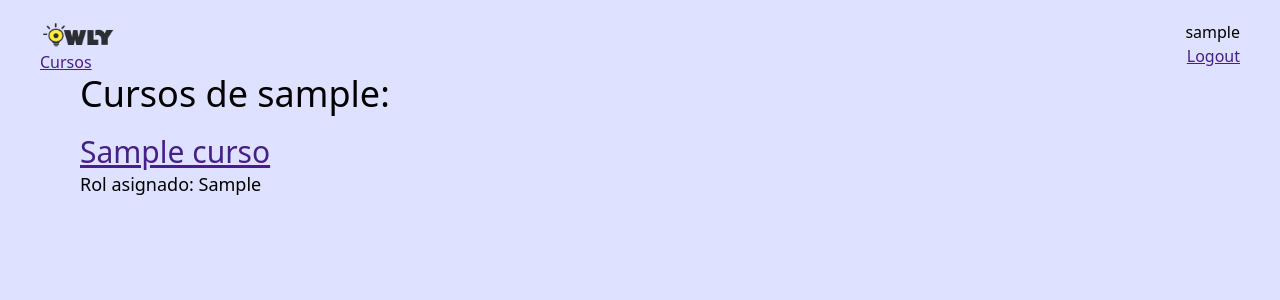
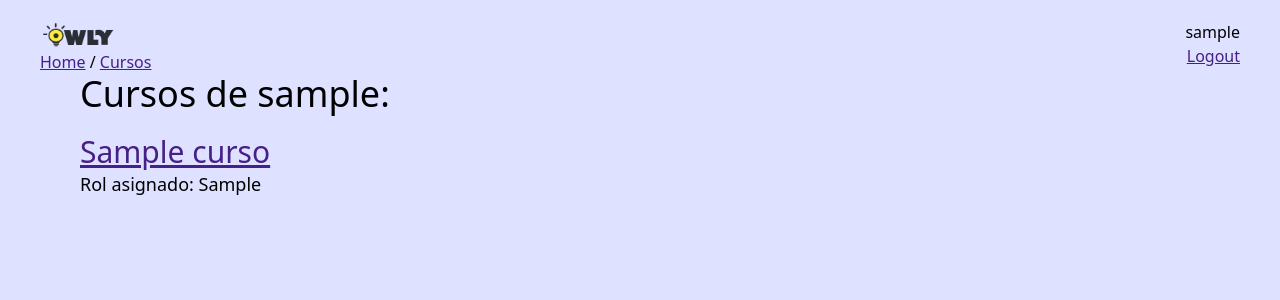
Before and after one commit to g-alpi/classVRroom, a Django app: page /dashboard/1 in a window 1280 px wide. Shown: the top 300 px of the page. Run offline with Django 3.2, Linux system fonts and the light colour scheme; tables that the repository leaves empty hold one stand-in row (Sample ...); some libraries are stand-ins or nearby versions.

Commit message:
Commit 2.1

```diff
--- a/ietimoodle/templates/header.html
+++ b/ietimoodle/templates/header.html
@@ -13,7 +13,7 @@
         {% if title == "Home" %}
         <a class="underline text-[#461f87]" href="">Home</a>
         {% elif title == "Dashboard" %}
-        <a class="underline text-[#461f87]" href="">Cursos</a>
+        <a class="underline text-[#461f87]" href="..">Home</a> / <a class="underline text-[#461f87]" href="">Cursos</a>
         {% elif title == "Delivery" %}
         <a class="underline text-[#461f87]" href="">Cursos</a> / <a class="underline text-[#461f87]" href="">Curso actual</a>
         {% endif %}
```
